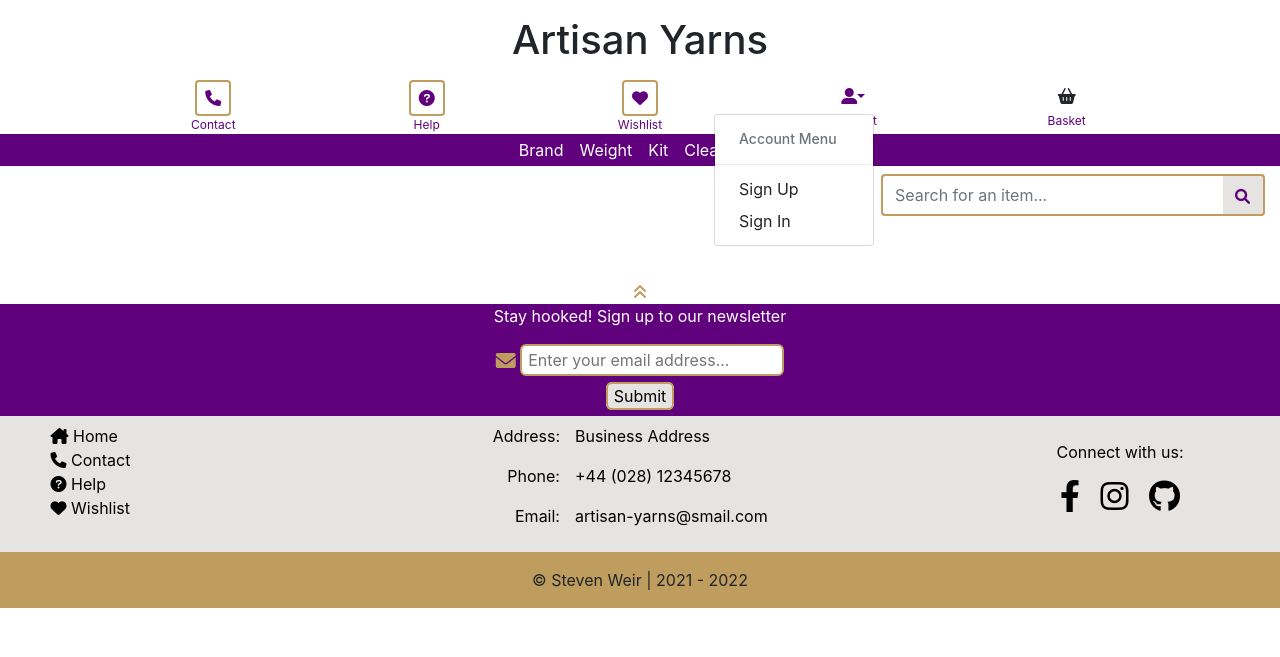
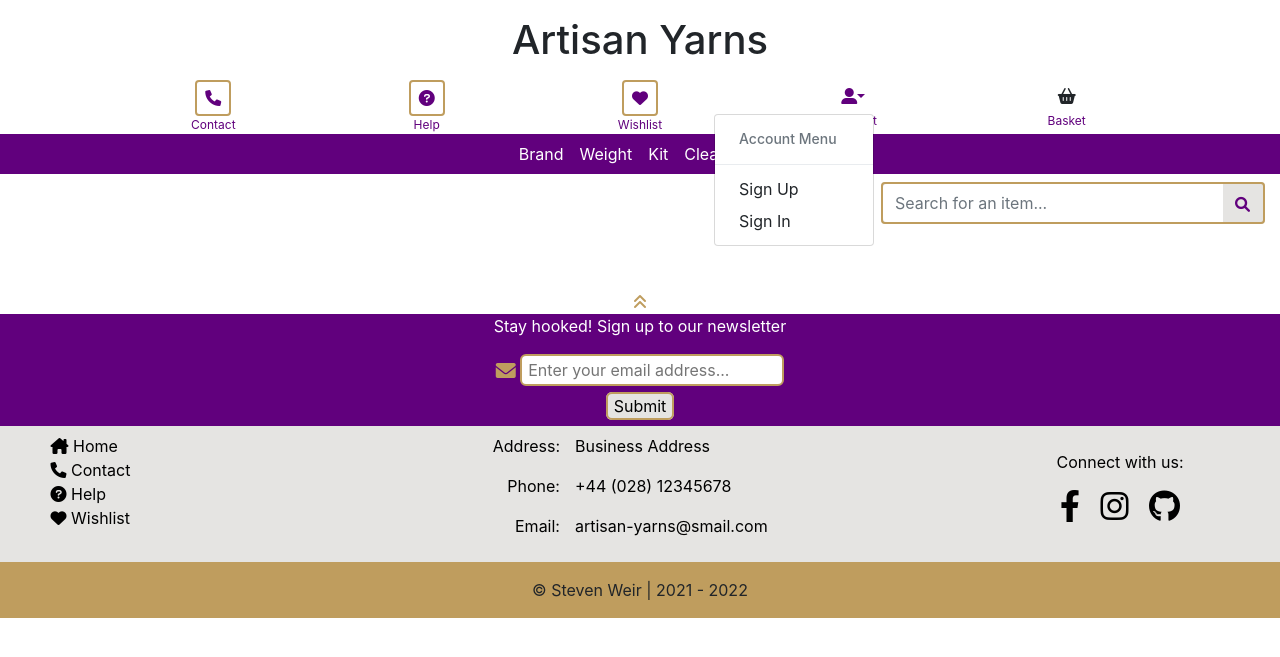
Before and after one commit to StevenWeir038/Artisan-Yarns, a Django app: page / in a window 1280 px wide, after a click that opens the changed part. Shown: the top 657 px of the page. Run offline with Django 3.2, Linux system fonts and the light colour scheme.

Commit message:
Build and start to style collapsible menu

```diff
--- a/static/css/base.css
+++ b/static/css/base.css
@@ -35,8 +35,28 @@ html {
 header {
     background: white;
 }
-/* account menu */
-.dropdown-menu a {
+
+/* menus */
+.navbar-collapse {
+    background: rgba(var(--theme-pantone), 1);
+}
+
+.navbar-collapse a {
+    color: white;
+    text-decoration: none;
+}
+
+.nav-hamburger {
+    background: rgba(var(--theme-pantone), 1);
+    color: white;
+    display: flex;
+    align-items: center;
+    justify-content: center;
+    border-radius: 3px;
+}
+
+.dropdown-menu a,
+li .nav-item {
     text-decoration: none;
 }
 
@@ -45,7 +65,6 @@ header {
     background: rgba(var(--theme-pantone), 1);
     color: white;
 }
-
 
 .gold-icon-border {
     border: 2px solid rgba(var(--theme-gold), 1);
@@ -81,17 +100,16 @@ header {
 
 /* spacers to keep header unobstructed*/
 .spacer-mobile {
-    height: 280px;
+    height: 240px;
 }
 
 .spacer-tablet {
-    height: 280px;
+    height: 290px;
 }
-
 
 /* body */
 body {
-    height: calc(100vh - 280px);
+    height: calc(100vh - 290px);
 }
 
 /* footer */
@@ -184,7 +202,7 @@ body {
 @media only screen and (min-width: 768px) {
     .product-nav {
         background: rgba(var(--theme-pantone), 1);
-        max-height: 2em;
+        max-height: 2.5em;
     }
 
     .product-nav a{
--- a/templates/includes/navbar.html
+++ b/templates/includes/navbar.html
@@ -2,7 +2,7 @@
     <nav class="navbar navbar-expand-md navbar">
         <button class="navbar-toggler order-first" type="button" data-toggle="collapse" data-target="#navbarSupportedContent"
             aria-controls="navbarSupportedContent" aria-expanded="false" aria-label="Toggle navigation">
-            <span class="navbar-toggler-icon"></span>
+            <span class="navbar-toggler-icon nav-hamburger gold-icon-border"><i class="fa-solid fa-bars"></i></span>
         </button>
 
         <div class="col collapse navbar-collapse left" id="navbarSupportedContent">
```
